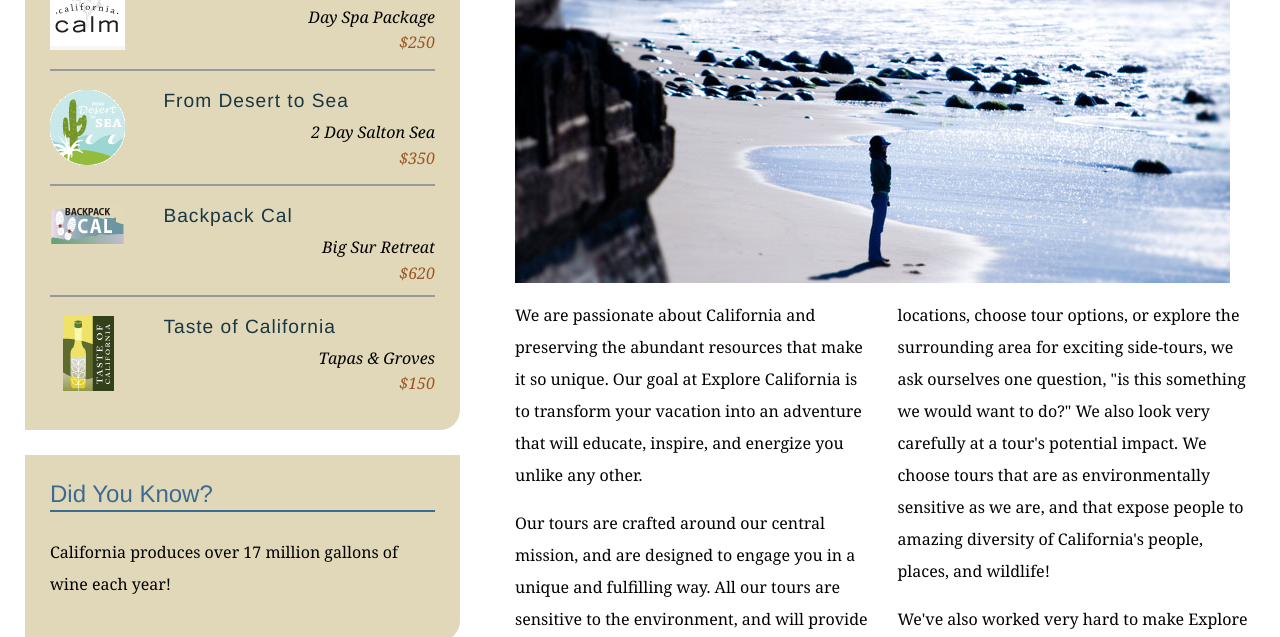
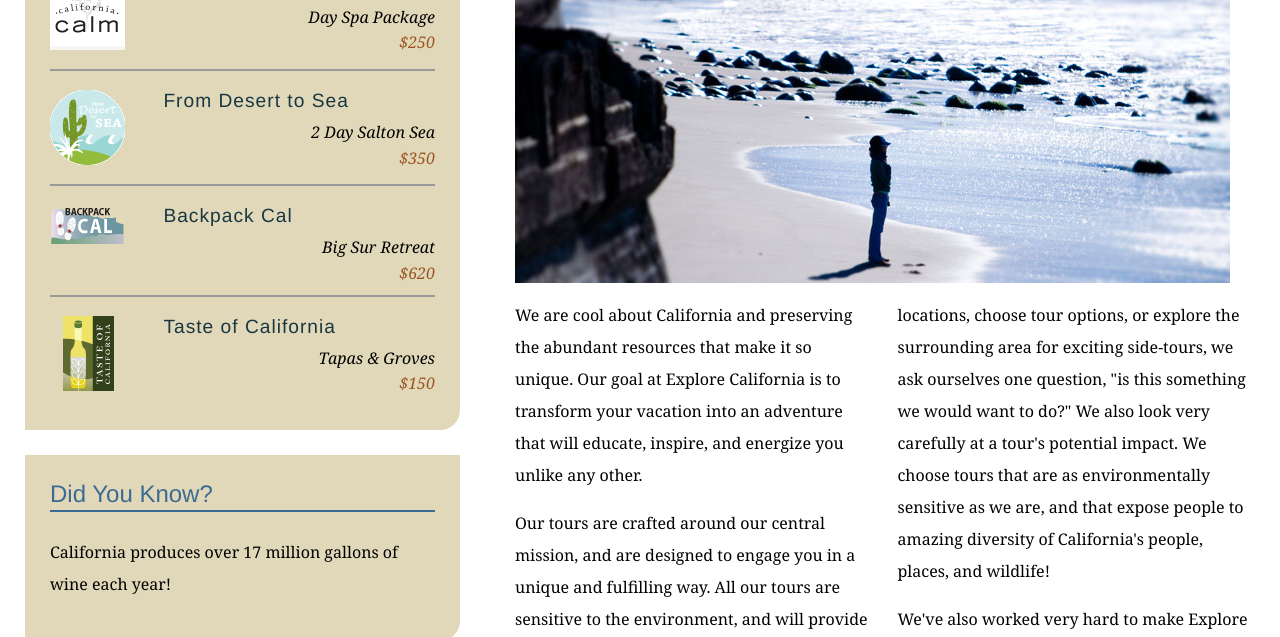
Before and after one commit to prabhu1990/explore_california, a plain HTML site: page mission.html in a window 1280 px wide. Shown: the part 401-1038 px from the top of the page. Drawn offline with Linux system fonts and the light colour scheme.

Commit message:
Simple edit in mission page

```diff
--- a/mission.html
+++ b/mission.html
@@ -62,7 +62,7 @@
           <h1>Who we are</h1>
           <img src="assets/images/mission_look.jpg" alt="Looking out at the Pacific" class="articleImage" />
           <div class="multiCol">
-            <p>We are passionate about California and preserving the abundant resources that make it so unique. Our goal at Explore California is to transform your vacation into an adventure that will educate, inspire, and energize you unlike any other.</p>
+            <p>We are cool about California and preserving the abundant resources that make it so unique. Our goal at Explore California is to transform your vacation into an adventure that will educate, inspire, and energize you unlike any other.</p>
             <p>Our tours are crafted around our central mission, and are designed to engage you in a unique and fulfilling way. All our tours are sensitive to the environment, and will provide you will an opportunity to explore California in your own way.</p>
             <p>We've been asked before how we choose our tours. It's simple really, we approach our tours as the enthusiasts we are! When we scout for locations, choose tour options, or explore the surrounding area for exciting side-tours, we ask ourselves one question, &quot;is this something we would want to do?&quot; We also look very carefully at a tour's potential impact. We choose tours that are as environmentally sensitive as we are, and that expose people to amazing diversity of California's people, places, and wildlife!</p>
             <p>We've also worked very hard to make Explore California more than just a tour company. <a href="explorers/join.html">Join our community</a> and become part of the conversation. Recommend tours, blog about your journeys, and share pictures and video with other tour members.</p>
```
